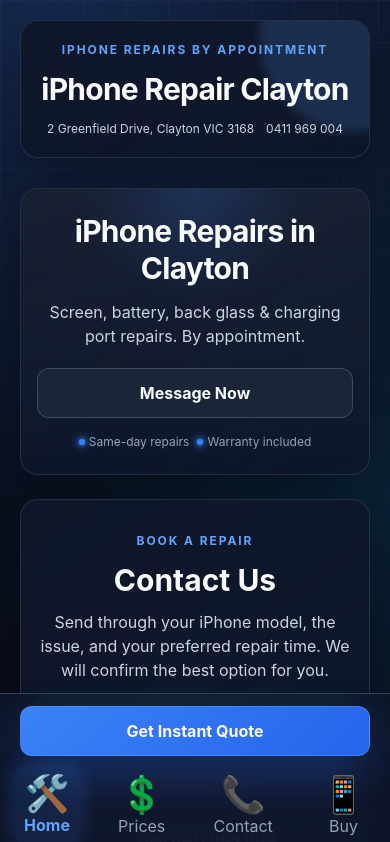
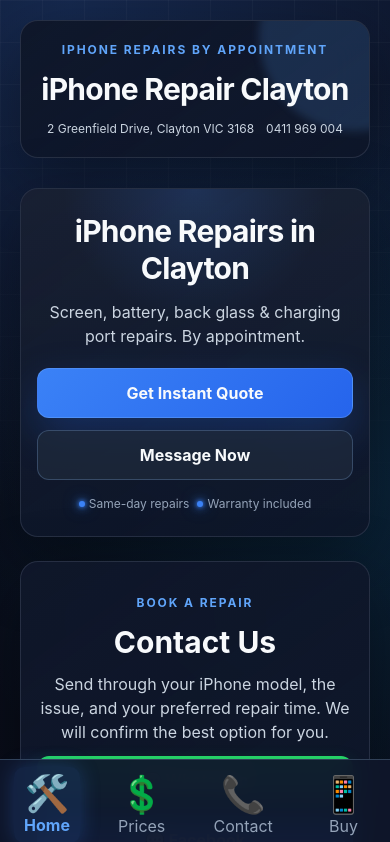
Before and after one commit to SemogEnaz/repair_website, a Vue app: page / in a window 390 px wide. Shown: the top 842 px of the page. Built offline with nearby package versions, Linux system fonts and the light colour scheme.

Commit message:
moved get instant quote button back to hero

```diff
--- a/src/App.vue
+++ b/src/App.vue
@@ -42,10 +42,6 @@
 
       <!-- Mobile bottom nav -->
       <div class="bottom-bar fixed bottom-0 left-0 w-full bg-slate-900/95 backdrop-blur-md border-t border-slate-700 z-50">
-
-        <div v-if="isHome" class="quote-dock">
-          <RouterLink to="/#quote" class="tech-button w-full px-5 py-3">Get Instant Quote</RouterLink>
-        </div>
 
         <nav aria-label="Mobile navigation" class="mobile-nav sm:hidden flex justify-around items-center pt-2">
           <RouterLink v-for="page in pages" :key="page[0]" :to="page[0]" class="nav-item text-4xl" active-class="nav-active">
@@ -118,19 +114,9 @@
   padding-bottom: env(safe-area-inset-bottom, 0px);
 }
 
-.quote-dock {
-  max-width: 800px;
-  margin-inline: auto;
-  padding: 12px 20px;
-}
-
 @media (max-width: 639px) {
   .app-shell {
     padding-bottom: calc(90px + env(safe-area-inset-bottom, 0px));
-  }
-
-  .app-shell--home {
-    padding-bottom: calc(164px + env(safe-area-inset-bottom, 0px));
   }
 
   .app-shell--home .app-header {
@@ -141,20 +127,6 @@
     display: block;
   }
 
-  .app-shell--home .mobile-nav {
-    padding-top: 0;
-  }
-}
-
-/* Keep the action visible in landscape phones and short desktop windows too. */
-@media (min-width: 640px) and (max-height: 700px) {
-  .app-shell--home {
-    padding-bottom: calc(90px + env(safe-area-inset-bottom, 0px));
-  }
-
-  .app-shell--home .bottom-bar {
-    display: block;
-  }
 }
 
 .nav-item {
--- a/src/components/HomePage/Hero.vue
+++ b/src/components/HomePage/Hero.vue
@@ -9,9 +9,9 @@
     <p class="tech-muted mt-3 text-base max-w-md mx-auto">Screen, battery, back glass &amp; charging port repairs. By appointment.</p>
 
     <!-- Buttons -->
-    <div class="mt-5 flex items-center justify-center gap-3 w-full max-w-md mx-auto">
-      <RouterLink to="/#quote" class="tech-button hero-quote w-full sm:flex-1 px-5 py-3">Get Instant Quote</RouterLink>
-      <RouterLink to="/#contactLinks" class="tech-button secondary w-full sm:flex-1 px-5 py-3">Message Now</RouterLink>
+    <div class="mt-5 flex flex-col items-center justify-center gap-3 w-full max-w-md mx-auto">
+      <RouterLink to="/#quote" class="tech-button w-full px-5 py-3">Get Instant Quote</RouterLink>
+      <RouterLink to="/#contactLinks" class="tech-button secondary w-full px-5 py-3">Message Now</RouterLink>
     </div>
 
     <!-- Trust -->
@@ -48,10 +48,4 @@
   z-index: 1;
 }
 
-/* The same action lives above the bottom navigation on small/short screens. */
-@media (max-width: 639px), (max-height: 700px) {
-  .hero-quote {
-    display: none;
-  }
-}
 </style>
```
